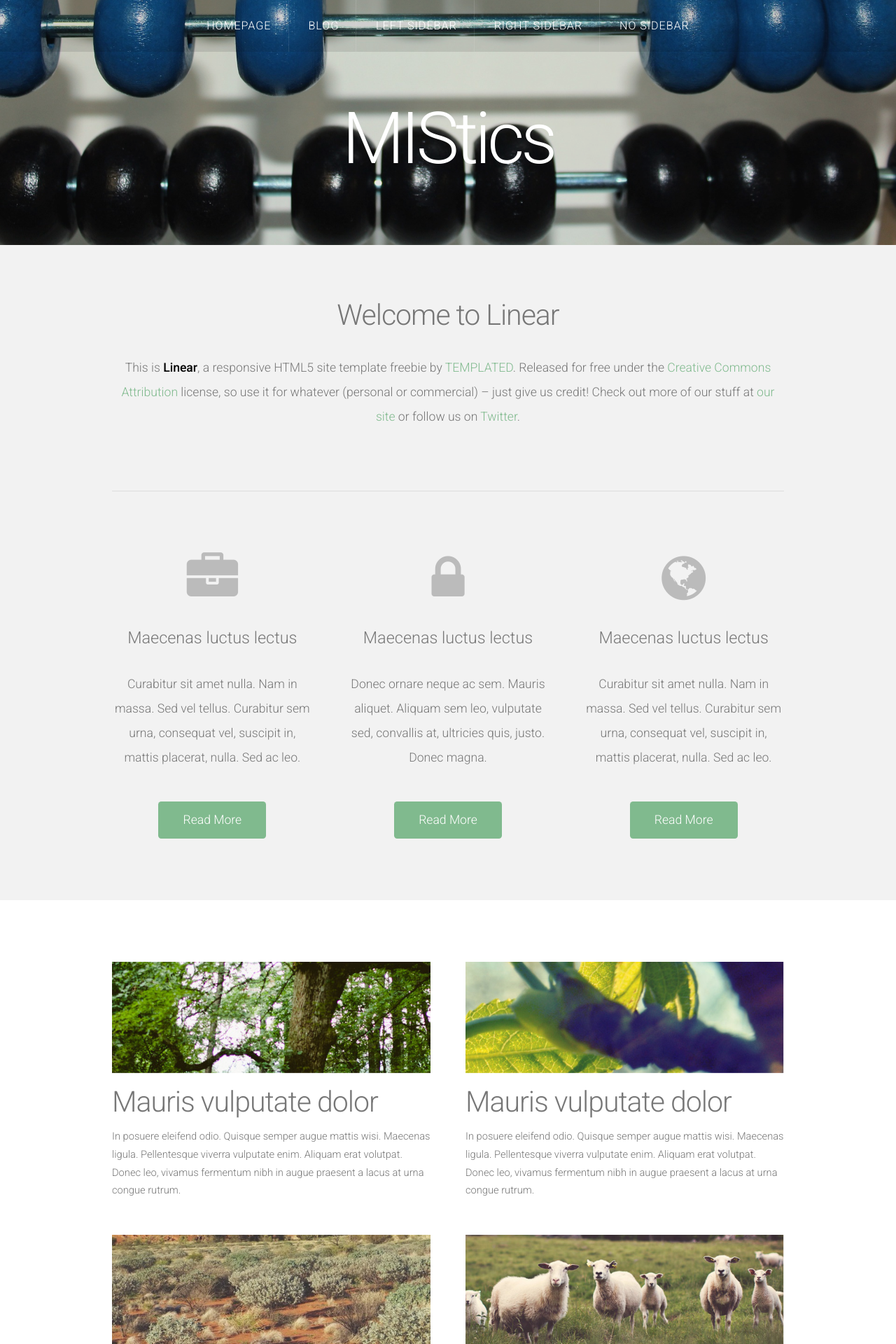
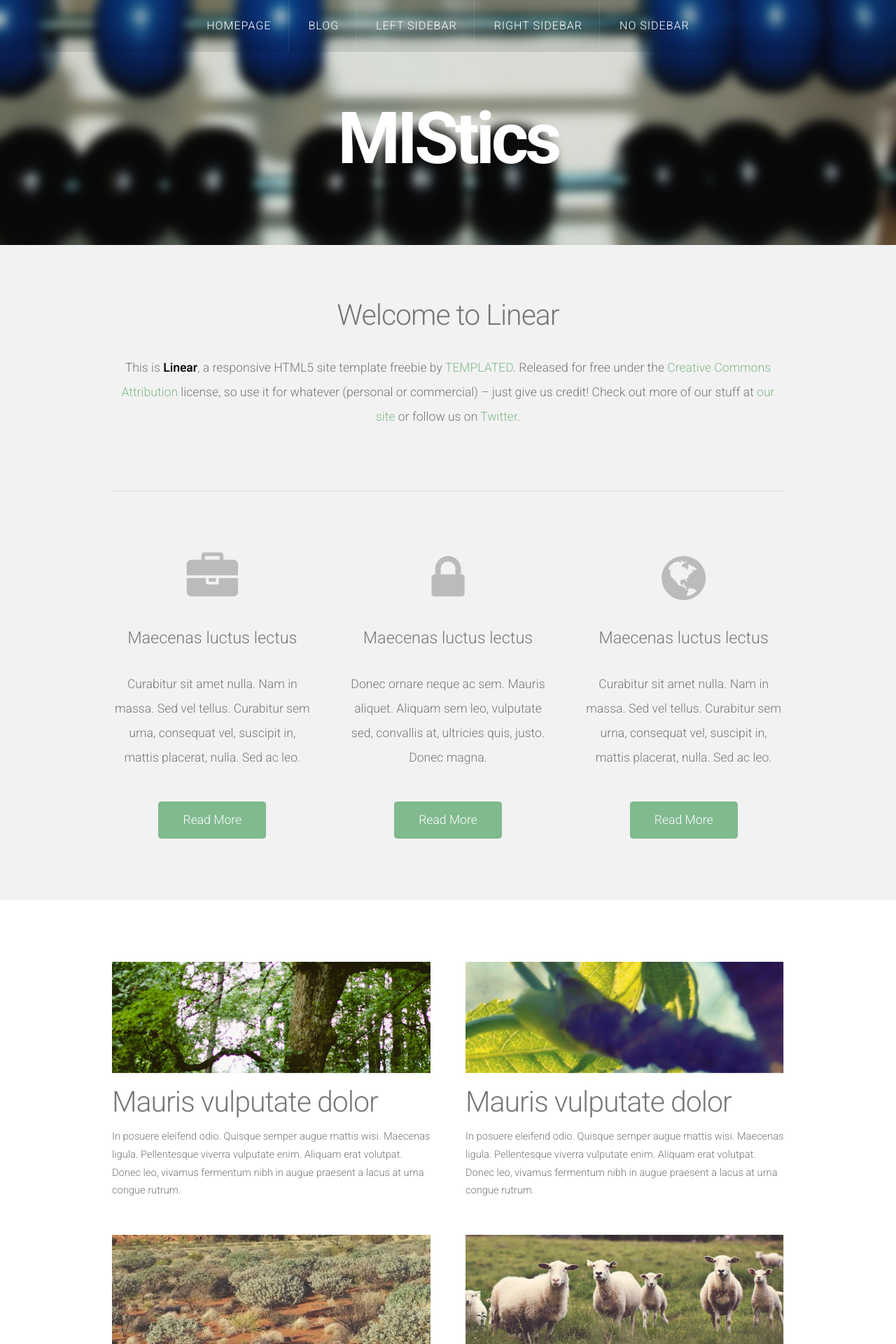
Before and after one commit to mistics/mistics.github.io, a Jekyll site: the page built from index.html, in a window 1280 px wide. Shown: the top 1920 px of the page at 70% size. Built offline with Jekyll 4.4.1, drawn with Linux system fonts in a browser that asks for light colours; the list of posts is cut into pages by our own code.

Commit message:
Update style.css

```diff
--- a/assets/css/style.css
+++ b/assets/css/style.css
@@ -771,7 +771,7 @@
 	#header
 	{
 		position: relative;
-		background: url(../images/arvelaud.jpg) no-repeat bottom center;
+		background: url(../images/arvelaud_blur.jpg) no-repeat bottom center;
 		background-attachment: fixed;
 		background-size: cover;
 		text-align: center;
@@ -807,7 +807,7 @@
 		{
 			display: block;
 			text-decoration: none;
-			font-weight: 300;
+			font-weight: 600;
 			line-height: 1em;
 			font-size: 7em;
 			color: #FFF;
@@ -986,7 +986,7 @@
 	{
 		position: relative;
 		text-align: center;
-		background: url(../images/arvelaud.jpg) no-repeat center center;
+		background: url(../images/arvelaud_blur.jpg) no-repeat center center;
 		background-attachment: fixed;
 		background-size: cover;
 	}
```
